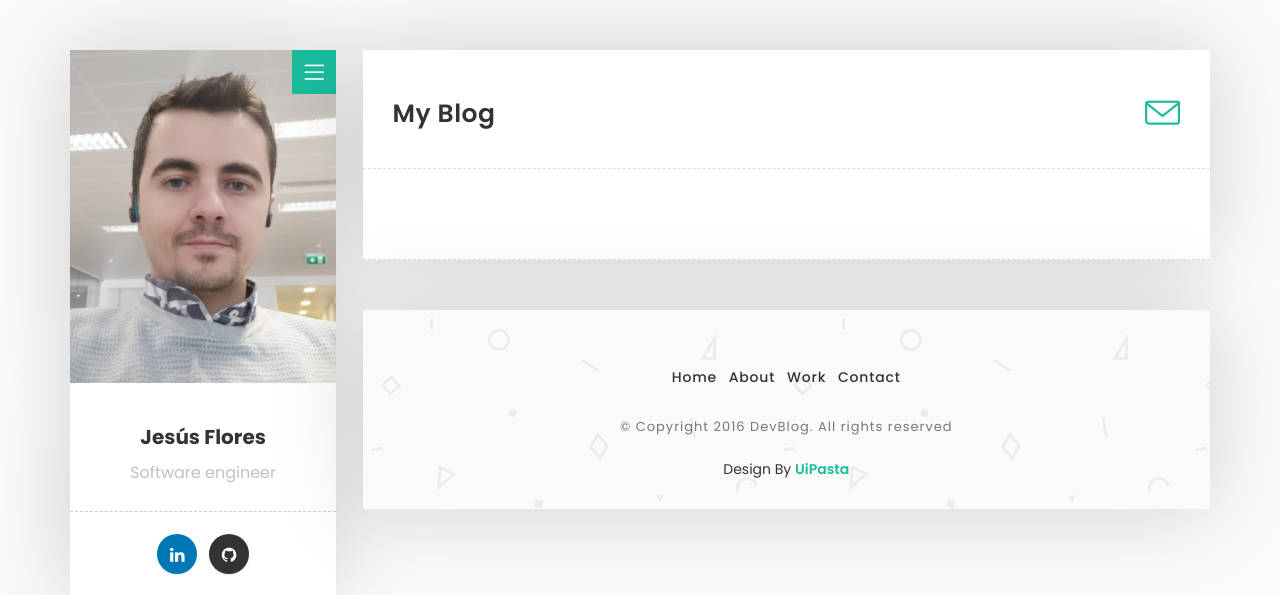
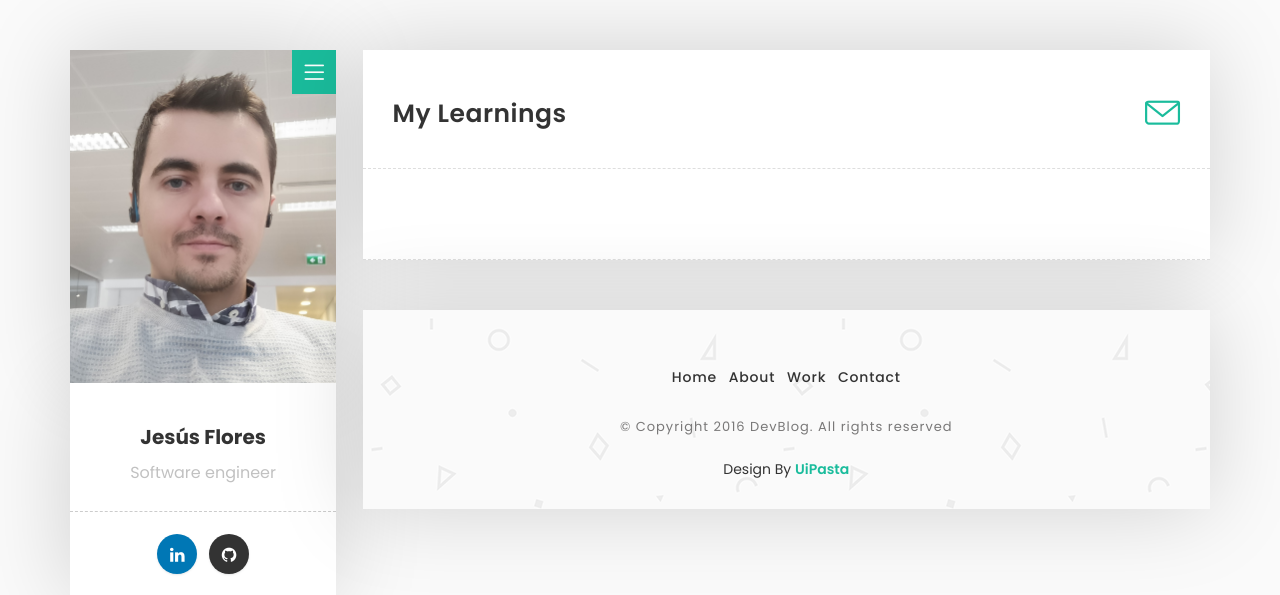
Before and after one commit to sh4ka/blog-django, a Django app: page / in a window 1280 px wide. Shown: the top 595 px of the page. Run offline with Django 3.2, Linux system fonts and the light colour scheme; data that the repository does not hold is empty; some libraries are stand-ins or nearby versions.

Commit message:
Change title

```diff
--- a/blogfront/templates/posts/index.html
+++ b/blogfront/templates/posts/index.html
@@ -18,7 +18,7 @@
     <meta name="robots" content="index,follow">
 
 
-    <title>JFS Blog</title>
+    <title>My Learnings</title>
 
     <!-- Favicon -->
     <link rel="shortcut icon" href="{% static "blogfront/images/favicon/favicon.ico" %}">
@@ -108,7 +108,7 @@
 
 
                         <div class="sub-title">
-                            <h2>My Blog</h2>
+                            <h2>My Learnings</h2>
                             <a href="contact.html"><i class="icon-envelope"></i></a>
                         </div>
 
```
